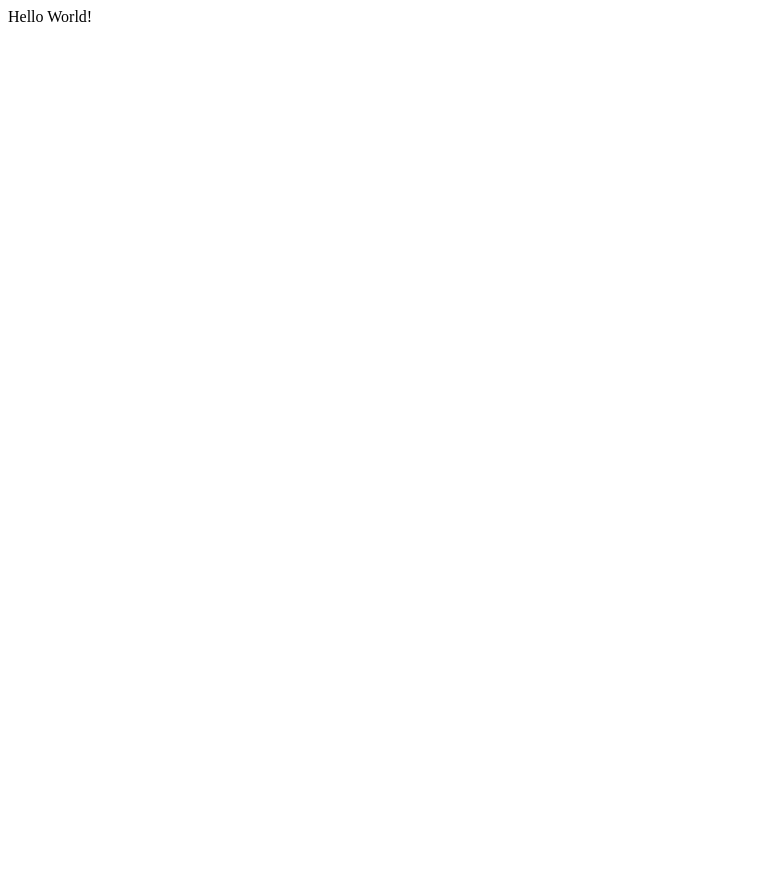
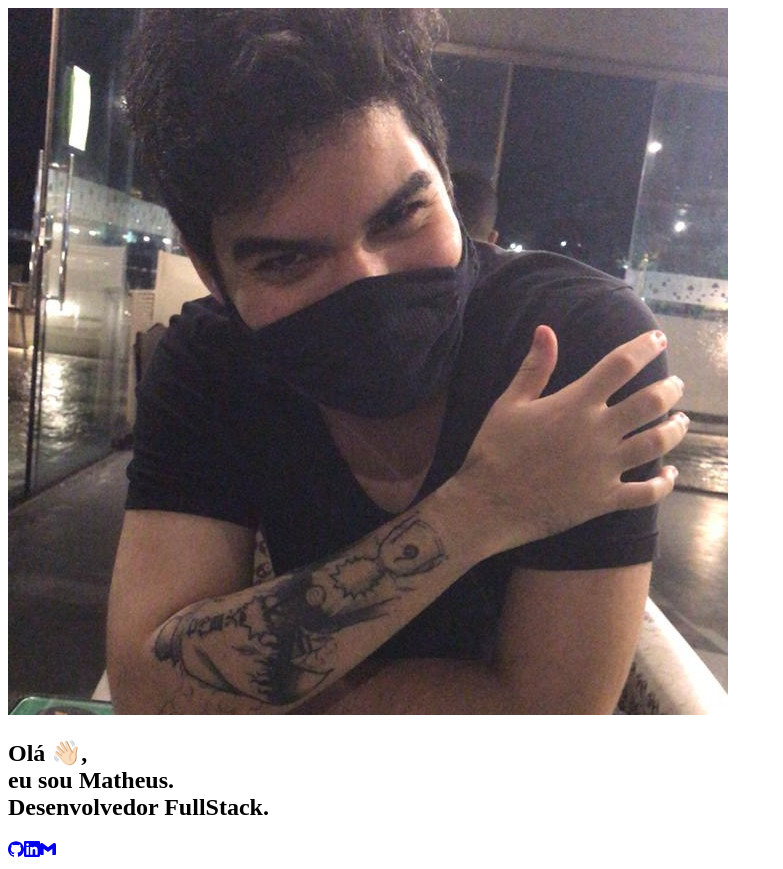
Before and after one commit to matheusg18/matheusg18.github.io, a React (Create React App) app: page / in a window 1280 px wide. Shown: the whole page, without its empty margins (0-783 px from the left). Before the commit the page ends 800 px from the top, so only its background shows below. Built offline with nearby package versions, Linux system fonts and the light colour scheme.

Commit message:
[Hero] adiciona estrutura principal

```diff
--- a/src/App.jsx
+++ b/src/App.jsx
@@ -1,9 +1,10 @@
 import React from 'react';
+import Hero from './components/Hero';
 
 function App() {
   return (
-    <div className="App">
-      Hello World!
+    <div>
+      <Hero />
     </div>
   );
 }
--- a/src/components/Hero/index.jsx
+++ b/src/components/Hero/index.jsx
@@ -1,7 +1,30 @@
 import React from 'react';
+import { SiGmail, SiGithub, SiLinkedin } from 'react-icons/si';
 
 function Hero() {
-  return <div>Hero</div>;
+  return (
+    <section>
+      <img src="images/matheus.jpg" alt="Matheus Santos" />
+      <h1>
+        Olá 👋🏻,
+        <br />
+        eu sou Matheus.
+        <br />
+        Desenvolvedor FullStack.
+      </h1>
+      <div>
+        <a href="https://github.com/matheusg18" aria-label="github">
+          <SiGithub />
+        </a>
+        <a href="https://www.linkedin.com/in/matheusg18/" aria-label="linkedin">
+          <SiLinkedin />
+        </a>
+        <a href="mailto:matheusgabriel.18@gmail.com" aria-label="gmail">
+          <SiGmail />
+        </a>
+      </div>
+    </section>
+  );
 }
 
 export default Hero;
```
